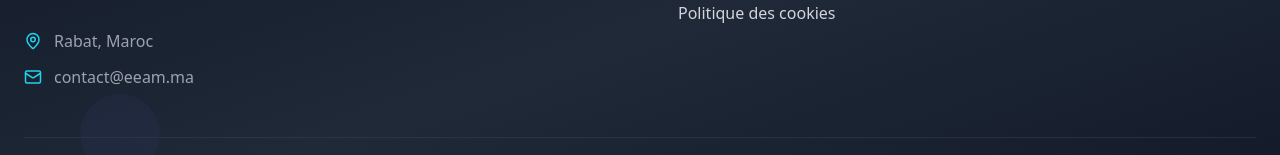
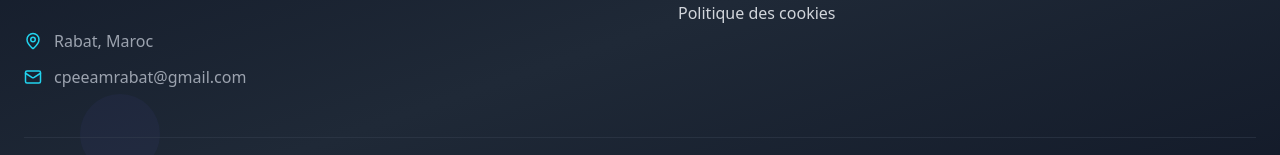
Before and after one commit to creatif-sam/eeam-rabat, a Next.js app: page / in a window 1280 px wide. Shown: the part 1640-1795 px from the top of the page. Built offline with nearby package versions, Linux system fonts and the light colour scheme; no server answers; the database is empty.

Commit message:
adding mail

```diff
--- a/components/public/Footer.tsx
+++ b/components/public/Footer.tsx
@@ -55,7 +55,7 @@ export default function Footer() {
                 </div>
                 <div className="flex items-center gap-3 text-gray-400">
                   <Mail size={18} className="text-cyan-400" />
-                  <span>contact@eeam.ma</span>
+                  <span>cpeeamrabat@gmail.com</span>
                 </div>
               </div>
             </div>
```
